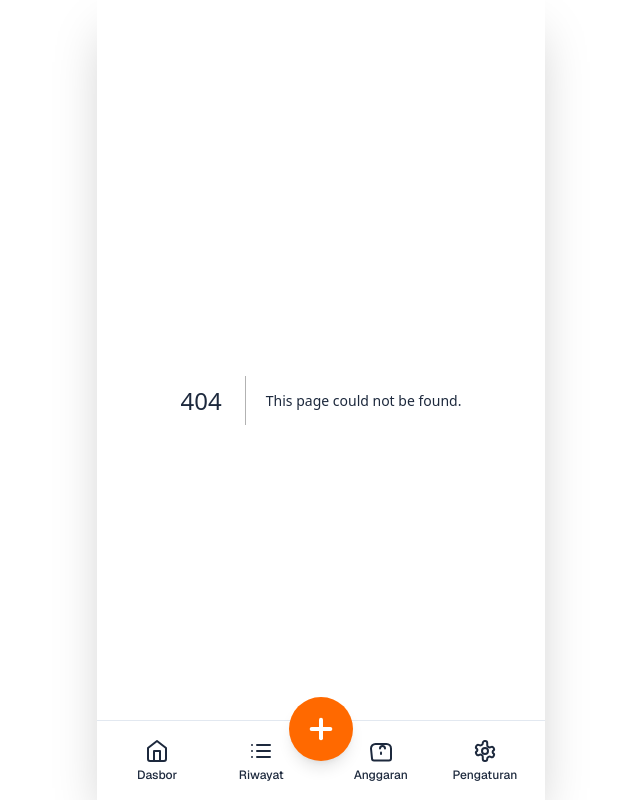
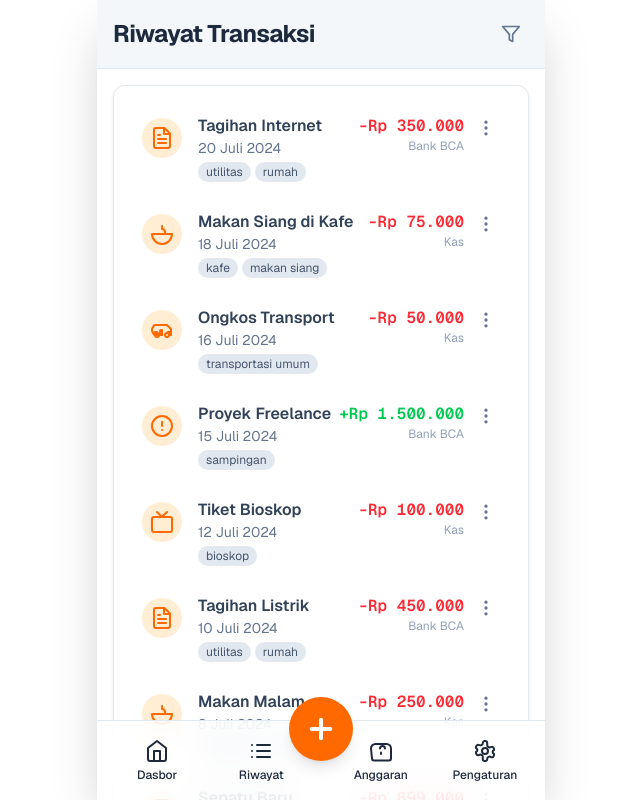
Before and after one commit to reserver-id/finris, a Next.js app: page /transactions in a window 1280 px wide. Before the commit this address had no page. Shown: the whole page, without its empty margins (319-959 px from the left). Built offline with nearby package versions, Linux system fonts and the light colour scheme.

Commit message:
added transaction history page
Signed-off-by: yusufneeson <yusufneeson@gmail.com>

```diff
--- /dev/null
+++ b/src/app/transactions/page.jsx
@@ -0,0 +1,10 @@
+"use client";
+
+import { useState } from "react";
+import { MOCK_TRANSACTIONS } from "RSV/components/constants";
+import Transaction from "RSV/components/Transaction";
+
+export default function Transactions() {
+	const [transactions, setTransactions] = useState(MOCK_TRANSACTIONS);
+	return <Transaction transactions={transactions} />;
+}
--- /dev/null
+++ b/src/components/Transaction.jsx
@@ -0,0 +1,57 @@
+import { useMemo, useState } from "react";
+import Card from "RSV/components/Card";
+import { FilterIcon } from "RSV/components/constants";
+import Header from "RSV/components/Header";
+import TransactionItem from "RSV/components/TransactionItem";
+
+export default function Transaction({ transactions }) {
+	const [showFilters, setShowFilters] = useState(false);
+
+	const filteredTransactions = useMemo(() => {
+		let results = [...transactions].sort(
+			(a, b) => new Date(b.date).getTime() - new Date(a.date).getTime()
+		);
+
+		return results;
+	}, []);
+
+	return (
+		<div>
+			<Header title="Riwayat Transaksi">
+				<button
+					onClick={() => setShowFilters(!showFilters)}
+					className={`p-2 rounded-full transition-colors duration-200 ${
+						showFilters
+							? "bg-orange-100 text-orange-500"
+							: "text-slate-500 hover:bg-slate-200"
+					}`}
+					aria-label="Tampilkan filter"
+				>
+					<FilterIcon className="w-5 h-5" />
+				</button>
+			</Header>
+
+			<div className="p-4 space-y-4">
+				<Card className="p-2">
+					<div className="space-y-1">
+						{filteredTransactions.length > 0 ? (
+							filteredTransactions.map((transaction) => (
+								<TransactionItem
+									key={transaction.id}
+									transaction={transaction}
+									onEdit={() => onEdit(transaction)}
+									onDelete={() => onDelete(transaction.id)}
+								/>
+							))
+						) : (
+							<p className="text-center text-slate-500 p-8">
+								Tidak ada transaksi yang cocok dengan filter
+								Anda.
+							</p>
+						)}
+					</div>
+				</Card>
+			</div>
+		</div>
+	);
+}
```
